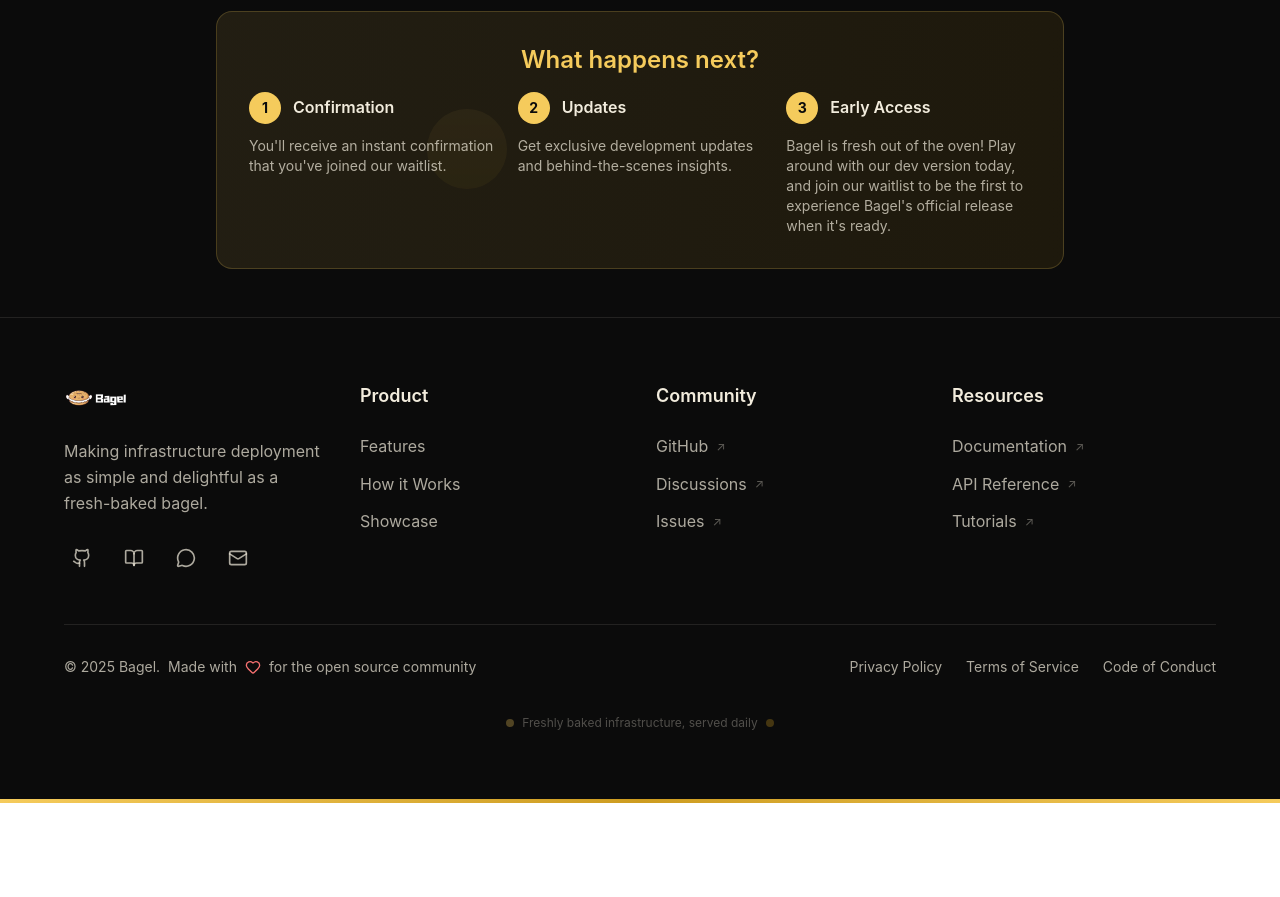
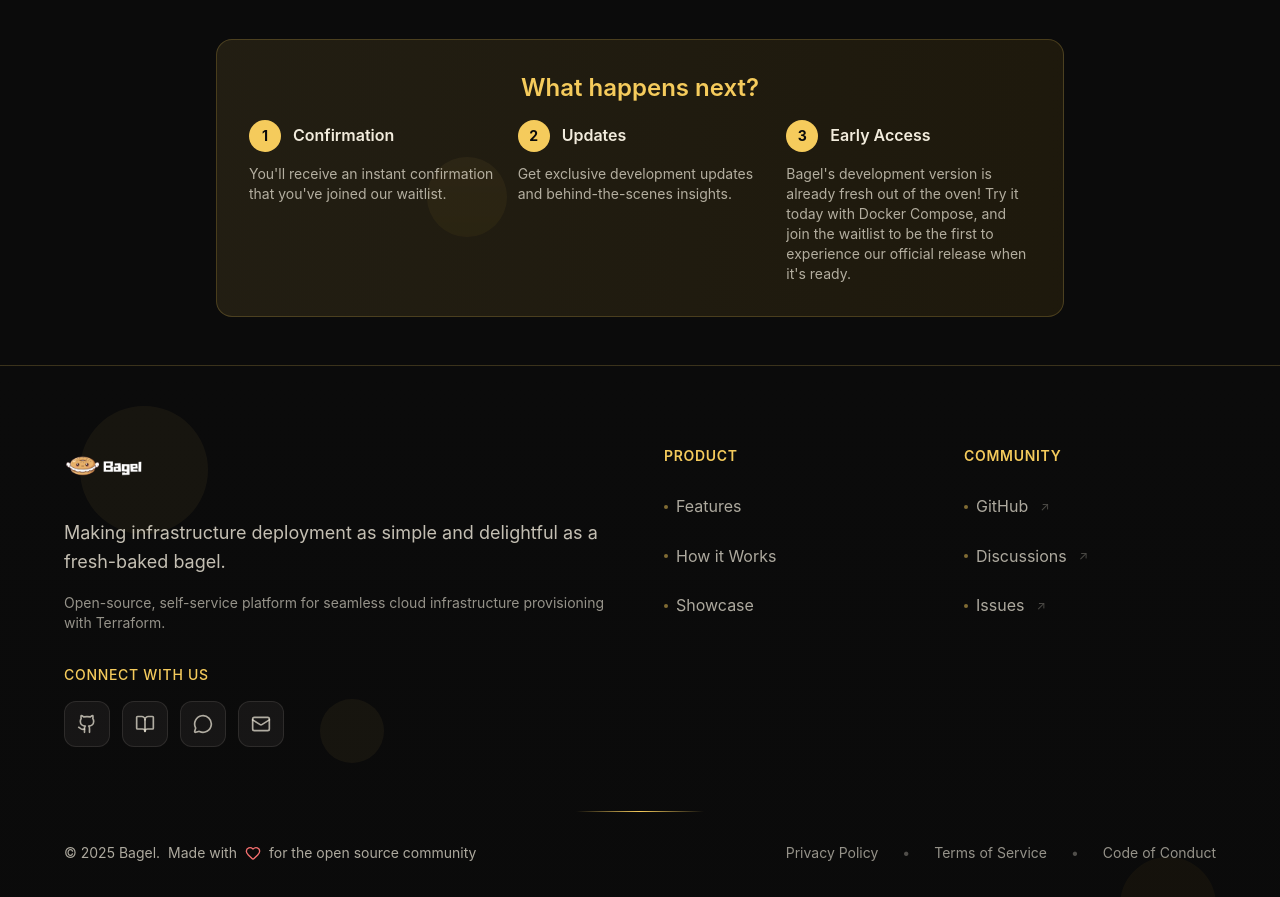
Before and after one commit to TheBagelProject/official-website, a React (Create React App) app: page /waitlist in a window 1280 px wide. Shown: the part 1900-2797 px from the top of the page. Before the commit the page ends 2703 px from the top, so only its background shows below. Built offline with nearby package versions, Linux system fonts and the light colour scheme.

Commit message:
fix: minor changes to footer, colors, team urls

```diff
--- a/src/components/Footer.js
+++ b/src/components/Footer.js
@@ -16,48 +16,62 @@ const Footer = () => {
     {
       title: "Community",
       links: [
-        { name: "GitHub", href: "https://github.com/bagel-org/bagel", external: true },
-        { name: "Discussions", href: "https://github.com/bagel-org/bagel/discussions", external: true },
-        { name: "Issues", href: "https://github.com/bagel-org/bagel/issues", external: true },
-      ]
-    },
-    {
-      title: "Resources",
-      links: [
-        { name: "Documentation", href: "https://docs.bagel.dev", external: true },
-        { name: "API Reference", href: "https://docs.bagel.dev/api", external: true },
-        { name: "Tutorials", href: "https://docs.bagel.dev/tutorials", external: true },
+        { name: "GitHub", href: "https://github.com/TheBagelProject", external: true },
+        { name: "Discussions", href: "https://github.com/TheBagelProject/bagel/discussions", external: true },
+        { name: "Issues", href: "https://github.com/TheBagelProject/bagel/issues", external: true },
       ]
     }
+    // {
+    //   title: "Resources",
+    //   links: [
+    //     { name: "Documentation", href: "https://docs.bagel.dev", external: true },
+    //     { name: "API Reference", href: "https://docs.bagel.dev/api", external: true },
+    //     { name: "Tutorials", href: "https://docs.bagel.dev/tutorials", external: true },
+    //   ]
+    // }
   ];
 
   return (
-    <footer className="bg-neutral-gray dark:bg-dark-gray text-cream border-t border-neutral-gray/20 dark:border-cream/10">
+    <footer className="relative bg-gradient-to-b from-dark-gray to-dark-gray/95 text-cream border-t border-warm-yellow/20">
+      {/* Decorative background elements */}
+      <div className="absolute inset-0 opacity-5">
+        <div className="absolute top-10 left-20 w-32 h-32 rounded-full bg-warm-yellow transform rotate-45"></div>
+        <div className="absolute bottom-20 right-16 w-24 h-24 rounded-full bg-golden-brown transform -rotate-12"></div>
+        <div className="absolute top-1/2 left-1/4 w-16 h-16 rounded-full bg-warm-yellow transform rotate-90"></div>
+      </div>
+
       {/* Main Footer */}
-      <div className="max-w-7xl mx-auto px-8 sm:px-12 lg:px-16 py-16">
-        <div className="grid grid-cols-1 md:grid-cols-2 lg:grid-cols-4 gap-8">
+      <div className="max-w-7xl mx-auto px-8 sm:px-12 lg:px-16 py-20 relative z-10">
+        <div className="grid grid-cols-1 md:grid-cols-2 lg:grid-cols-4 gap-12">
 
           {/* Brand Section */}
-          <div className="lg:col-span-1 space-y-6">
+          <div className="lg:col-span-2 space-y-8">
             <div className="flex items-center">
               <img
                 src="/Logo/Bagel-v1.0.1-DarkMode.png"
                 alt="Bagel Logo"
-                className="h-8 w-auto"
+                className="h-10 w-auto hover:scale-105 transition-transform duration-200"
               />
             </div>
 
-            <p className="text-cream/70 leading-relaxed">
+            <div className="space-y-4">
+              <p className="text-cream/80 leading-relaxed text-lg">
                 Making infrastructure deployment as simple and delightful as a fresh-baked bagel.
               </p>
+              <p className="text-cream/60 text-sm">
+                Open-source, self-service platform for seamless cloud infrastructure provisioning with Terraform.
+              </p>
+            </div>
 
             {/* Social Links */}
-            <div className="flex space-x-4">
+            <div>
+              <h4 className="text-warm-yellow font-medium mb-4 text-sm uppercase tracking-wider">Connect with us</h4>
+              <div className="flex space-x-3">
                 <a
-                href="https://github.com/bagel-org/bagel"
+                  href="https://github.com/TheBagelProject"
                   target="_blank"
                   rel="noopener noreferrer"
-                className="p-2 rounded-lg hover:bg-warm-yellow/10 transition-colors group"
+                  className="p-3 rounded-xl bg-cream/5 hover:bg-warm-yellow/10 border border-cream/10 hover:border-warm-yellow/20 transition-all duration-200 group"
                   aria-label="GitHub"
                 >
                   <Github className="h-5 w-5 text-cream/70 group-hover:text-warm-yellow transition-colors" />
@@ -66,48 +80,50 @@ const Footer = () => {
                   href="https://docs.bagel.dev"
                   target="_blank"
                   rel="noopener noreferrer"
-                className="p-2 rounded-lg hover:bg-warm-yellow/10 transition-colors group"
+                  className="p-3 rounded-xl bg-cream/5 hover:bg-warm-yellow/10 border border-cream/10 hover:border-warm-yellow/20 transition-all duration-200 group"
                   aria-label="Documentation"
                 >
                   <BookOpen className="h-5 w-5 text-cream/70 group-hover:text-warm-yellow transition-colors" />
                 </a>
                 <a
-                href="https://github.com/bagel-org/bagel/discussions"
+                  href="https://github.com/TheBagelProject/bagel/discussions"
                   target="_blank"
                   rel="noopener noreferrer"
-                className="p-2 rounded-lg hover:bg-warm-yellow/10 transition-colors group"
+                  className="p-3 rounded-xl bg-cream/5 hover:bg-warm-yellow/10 border border-cream/10 hover:border-warm-yellow/20 transition-all duration-200 group"
                   aria-label="Community"
                 >
                   <MessageCircle className="h-5 w-5 text-cream/70 group-hover:text-warm-yellow transition-colors" />
                 </a>
                 <a
                   href="mailto:hello@bagel.dev"
-                className="p-2 rounded-lg hover:bg-warm-yellow/10 transition-colors group"
+                  className="p-3 rounded-xl bg-cream/5 hover:bg-warm-yellow/10 border border-cream/10 hover:border-warm-yellow/20 transition-all duration-200 group"
                   aria-label="Email"
                 >
                   <Mail className="h-5 w-5 text-cream/70 group-hover:text-warm-yellow transition-colors" />
                 </a>
               </div>
             </div>
+          </div>
 
           {/* Footer Links */}
           {footerLinks.map((section, index) => (
             <div key={index} className="space-y-6">
-              <h3 className="text-lg font-semibold text-cream">
+              <h3 className="text-warm-yellow font-semibold text-sm uppercase tracking-wider mb-6">
                 {section.title}
               </h3>
-              <ul className="space-y-3">
+              <ul className="space-y-4">
                 {section.links.map((link, linkIndex) => (
                   <li key={linkIndex}>
                     <a
                       href={link.href}
                       target={link.external ? "_blank" : "_self"}
                       rel={link.external ? "noopener noreferrer" : ""}
-                      className="text-cream/70 hover:text-warm-yellow transition-colors flex items-center gap-2 group"
+                      className="text-cream/70 hover:text-warm-yellow transition-all duration-200 flex items-center gap-2 group py-1 hover:translate-x-1"
                     >
+                      <span className="w-1 h-1 bg-warm-yellow/50 rounded-full group-hover:bg-warm-yellow transition-colors"></span>
                       {link.name}
                       {link.external && (
-                        <span className="text-xs opacity-50 group-hover:opacity-70 transition-opacity">↗</span>
+                        <span className="text-xs opacity-40 group-hover:opacity-80 transition-opacity ml-1">↗</span>
                       )}
                     </a>
                   </li>
@@ -118,39 +134,45 @@ const Footer = () => {
         </div>
 
         {/* Divider */}
-        <div className="border-t border-cream/10 mt-12 pt-8">
+        <div className="relative mt-16 pt-8">
+          {/* Decorative divider */}
+          <div className="absolute top-0 left-1/2 transform -translate-x-1/2 w-32 h-px bg-gradient-to-r from-transparent via-warm-yellow to-transparent"></div>
 
           {/* Bottom Section */}
-          <div className="flex flex-col md:flex-row items-center justify-between gap-4">
+          <div className="flex flex-col lg:flex-row items-center justify-between gap-6">
 
             {/* Copyright */}
+            <div className="flex flex-col sm:flex-row items-center gap-2 text-center sm:text-left">
               <div className="flex items-center gap-2 text-cream/70 text-sm">
                 <span>© {currentYear} Bagel.</span>
                 <span>Made with</span>
-              <Heart className="h-4 w-4 text-red-400" />
+                <Heart className="h-4 w-4 text-red-400 animate-pulse" />
                 <span>for the open source community</span>
+              </div>
             </div>
 
             {/* Additional Links */}
-            <div className="flex items-center gap-6 text-sm">
-              <a href="https://bagel.dev/privacy" className="text-cream/70 hover:text-warm-yellow transition-colors">
+            <div className="flex flex-wrap items-center justify-center gap-4 lg:gap-6 text-sm">
+              <a href="https://bagel.dev/privacy" className="text-cream/60 hover:text-warm-yellow transition-colors duration-200 hover:underline">
                 Privacy Policy
               </a>
-              <a href="https://bagel.dev/terms" className="text-cream/70 hover:text-warm-yellow transition-colors">
+              <span className="text-cream/30">•</span>
+              <a href="https://bagel.dev/terms" className="text-cream/60 hover:text-warm-yellow transition-colors duration-200 hover:underline">
                 Terms of Service
               </a>
-              <a href="https://github.com/bagel-org/bagel/blob/main/CODE_OF_CONDUCT.md" target="_blank" rel="noopener noreferrer" className="text-cream/70 hover:text-warm-yellow transition-colors">
+              <span className="text-cream/30">•</span>
+              <a href="https://github.com/TheBagelProject/bagel/blob/main/CODE_OF_CONDUCT.md" target="_blank" rel="noopener noreferrer" className="text-cream/60 hover:text-warm-yellow transition-colors duration-200 hover:underline">
                 Code of Conduct
               </a>
             </div>
           </div>
 
           {/* Breadshop Pattern */}
-          <div className="mt-8 text-center">
-            <div className="inline-flex items-center gap-2 text-cream/30 text-xs">
-              <div className="w-2 h-2 bg-warm-yellow/30 rounded-full"></div>
-              <span>Freshly baked infrastructure, served daily</span>
-              <div className="w-2 h-2 bg-golden-brown/30 rounded-full"></div>
+          <div className="mt-10 text-center">
+            <div className="inline-flex items-center gap-3 text-cream/40 text-sm bg-cream/5 px-6 py-3 rounded-full border border-cream/10">
+              <div className="w-2 h-2 bg-warm-yellow/50 rounded-full animate-pulse"></div>
+              <span className="font-medium">Freshly baked infrastructure, served daily</span>
+              <div className="w-2 h-2 bg-golden-brown/50 rounded-full animate-pulse" style={{animationDelay: '0.5s'}}></div>
             </div>
           </div>
         </div>
--- a/src/components/Header.js
+++ b/src/components/Header.js
@@ -83,7 +83,7 @@ const Header = ({ darkMode, toggleDarkMode }) => {
               )}
             </button>
             <a
-              href="https://github.com/bagel-org/bagel"
+              href="https://github.com/TheBagelProject"
               target="_blank"
               rel="noopener noreferrer"
               className="p-2 rounded-full hover:bg-warm-yellow/10 transition-colors"
@@ -195,7 +195,7 @@ const Header = ({ darkMode, toggleDarkMode }) => {
               </Link>
 
               <a
-                href="https://github.com/bagel-org/bagel"
+                href="https://github.com/TheBagelProject"
                 target="_blank"
                 rel="noopener noreferrer"
                 onClick={closeMobileMenu}
--- a/src/components/OpenSource.js
+++ b/src/components/OpenSource.js
@@ -146,7 +146,7 @@ const OpenSource = () => {
                 {/* CTA Buttons */}
                 <div className="flex flex-col sm:flex-row gap-4 justify-center">
                   <a
-                    href="https://github.com/bagel-org/bagel"
+                    href="https://github.com/TheBagelProject"
                     target="_blank"
                     rel="noopener noreferrer"
                     className="inline-flex items-center gap-3 bg-gradient-to-r from-warm-yellow to-golden-brown text-neutral-gray px-6 py-3 rounded-2xl font-medium hover:shadow-lg transition-all duration-300 hover:scale-105 justify-center"
@@ -157,7 +157,7 @@ const OpenSource = () => {
                   </a>
 
                   <a
-                    href="https://github.com/bagel-org/bagel/blob/main/CONTRIBUTING.md"
+                    href="https://github.com/TheBagelProject/bagel/blob/main/CONTRIBUTING.md"
                     target="_blank"
                     rel="noopener noreferrer"
                     className="inline-flex items-center gap-3 border-2 border-warm-yellow text-warm-yellow px-6 py-3 rounded-2xl font-medium hover:bg-warm-yellow hover:text-neutral-gray transition-all duration-300 justify-center"
--- a/src/components/Team.js
+++ b/src/components/Team.js
@@ -66,8 +66,8 @@ const Team = () => {
       role: "Contributor",
       bio: "Head of Engineering who layers elegant code like a perfectly toasted bagel. Keeps the backend fresh and smooth.",
       image: "/team/member2.jpg",
-      github: "https://github.com/sarahjohnson",
-      linkedin: "https://linkedin.com/in/sarahjohnson"
+      github: "https://github.com/sangeethpromod",
+      linkedin: "https://www.linkedin.com/in/sangeeth-promod-68b5371a9/"
     },
     {
       name: "Akhil Sasi",
--- a/src/components/WaitlistForm.js
+++ b/src/components/WaitlistForm.js
@@ -166,10 +166,10 @@ const WaitlistForm = () => {
             <span className="text-warm-yellow font-medium">Early Access</span>
           </div>
           <h2 className="text-4xl md:text-5xl font-bold text-neutral-gray dark:text-cream mb-6">
-            Join the Waitlist
+            Reserve Your Table
           </h2>
           <p className="text-xl text-neutral-gray/70 dark:text-cream/70 max-w-2xl mx-auto">
-            Be among the first to experience the easiest way to deploy infrastructure. Get early access and help shape the future of Bagel.
+            Your seat at the table awaits! Join the waitlist to try Bagel v1.0 fresh out of the oven, and help shape the flavor of future releases.
           </p>
         </div>
 
--- a/src/pages/WaitlistPage.js
+++ b/src/pages/WaitlistPage.js
@@ -41,8 +41,7 @@ const WaitlistPage = () => {
         </h1>
 
         <p className="text-lg md:text-xl dark:text-cream/80 text-neutral-gray/80 max-w-3xl mx-auto leading-relaxed mb-10">
-          Be among the first to experience Bagel's revolutionary approach to infrastructure provisioning.
-          We'll notify you as soon as early access becomes available.
+          Be among the first to experience Bagel's official release. We'll notify you as soon as v1.0 is ready. Until then, you can play around with our development version today.
         </p>
 
         <div className="flex flex-wrap justify-center gap-6 md:gap-8 text-sm dark:text-cream/60 text-neutral-gray/60 mb-16">
@@ -50,7 +49,7 @@ const WaitlistPage = () => {
             <svg className="w-5 h-5 mr-2 text-warm-yellow" fill="currentColor" viewBox="0 0 20 20">
               <path fillRule="evenodd" d="M10 18a8 8 0 100-16 8 8 0 000 16zm3.707-9.293a1 1 0 00-1.414-1.414L9 10.586 7.707 9.293a1 1 0 00-1.414 1.414l2 2a1 1 0 001.414 0l4-4z" clipRule="evenodd" />
             </svg>
-            Priority early access
+            Be first to try the official release
           </div>
           <div className="flex items-center">
             <svg className="w-5 h-5 mr-2 text-warm-yellow" fill="currentColor" viewBox="0 0 20 20">
@@ -62,7 +61,7 @@ const WaitlistPage = () => {
             <svg className="w-5 h-5 mr-2 text-warm-yellow" fill="currentColor" viewBox="0 0 20 20">
               <path fillRule="evenodd" d="M10 18a8 8 0 100-16 8 8 0 000 16zm3.707-9.293a1 1 0 00-1.414-1.414L9 10.586 7.707 9.293a1 1 0 00-1.414 1.414l2 2a1 1 0 001.414 0l4-4z" clipRule="evenodd" />
             </svg>
-            No spam, unsubscribe anytime
+            No spam
           </div>
         </div>
       </div>
@@ -96,7 +95,7 @@ const WaitlistPage = () => {
                 <span className="flex items-center justify-center w-8 h-8 rounded-full bg-warm-yellow text-dark-gray font-bold text-sm mr-3">3</span>
                 <h4 className="font-semibold">Early Access</h4>
               </div>
-              <p className="text-sm dark:text-cream/70 text-neutral-gray/70">Bagel is fresh out of the oven! Play around with our dev version today, and join our waitlist to be the first to experience Bagel's official release when it's ready.</p>
+              <p className="text-sm dark:text-cream/70 text-neutral-gray/70">Bagel's development version is already fresh out of the oven! Try it today with Docker Compose, and join the waitlist to be the first to experience our official release when it's ready.</p>
             </div>
           </div>
         </div>
```
Also changed, not shown: src/components/Hero.js (+5 -2 lines), src/pages/HomePage.js (+4 -12 lines). Lines whose indentation alone changed are shown as unchanged.
